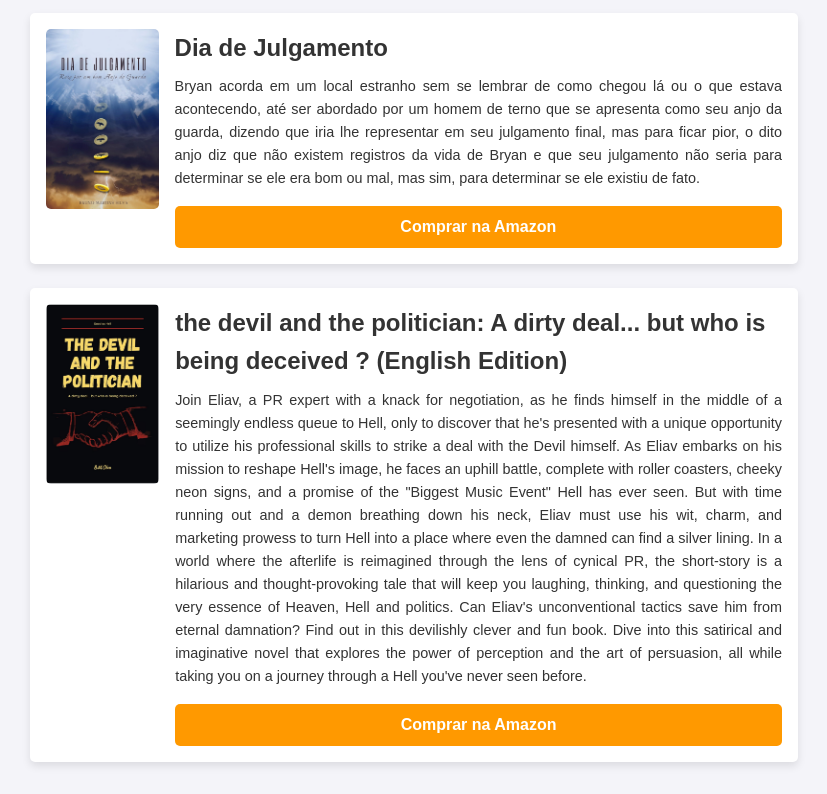
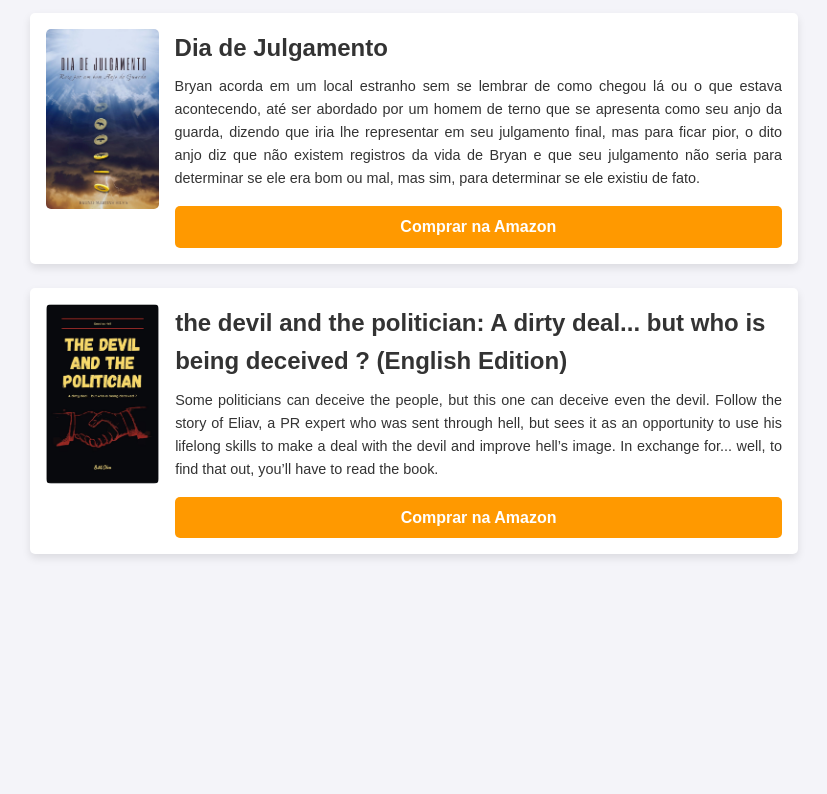
Before and after one commit to martinssilva/books, a plain HTML site: page index.html in a window 1280 px wide. Shown: the part 501-1295 px from the top of the page, without its empty margins (226-1053 px from the left). After the commit the page ends 1087 px from the top, so only its background shows below. Drawn offline with Linux system fonts and the light colour scheme.

Commit message:
Update index.html

```diff
--- a/index.html
+++ b/index.html
@@ -35,13 +35,8 @@
             <img src="./capaDevilNPolitician.jpg" alt="Capa do Livro" class="book-cover">
             <div class="book-details">
                 <h3>the devil and the politician: A dirty deal... but who is being deceived ? (English Edition)</h3>
-                <p class="synopsis">Join Eliav, a PR expert with a knack for negotiation, as he finds himself in the middle of a seemingly endless queue to Hell, only to discover that he's presented with a unique opportunity to utilize his professional skills to strike a deal with the Devil himself.
-
-As Eliav embarks on his mission to reshape Hell's image, he faces an uphill battle, complete with roller coasters, cheeky neon signs, and a promise of the "Biggest Music Event" Hell has ever seen. But with time running out and a demon breathing down his neck, Eliav must use his wit, charm, and marketing prowess to turn Hell into a place where even the damned can find a silver lining.
-
-In a world where the afterlife is reimagined through the lens of cynical PR, the short-story is a hilarious and thought-provoking tale that will keep you laughing, thinking, and questioning the very essence of Heaven, Hell and politics. Can Eliav's unconventional tactics save him from eternal damnation? Find out in this devilishly clever and fun book.
-
-Dive into this satirical and imaginative novel that explores the power of perception and the art of persuasion, all while taking you on a journey through a Hell you've never seen before.</p>
+                <p class="synopsis">Some politicians can deceive the people, but this one can deceive even the devil.
+Follow the story of Eliav, a PR expert who was sent through hell, but sees it as an opportunity to use his lifelong skills to make a deal with the devil and improve hell’s image. In exchange for... well, to find that out, you’ll have to read the book.</p>
                 <a href="https://www.amazon.com.br/devil-politician-dirty-deceived-English-ebook/dp/B0CJ6KWT4P/ref=sr_1_1?__mk_pt_BR=%C3%85M%C3%85%C5%BD%C3%95%C3%91&crid=2DT9ZAG5ZAI40&dib=eyJ2IjoiMSJ9.E26cmbONeV_DvbbHSvVQffKy_QsJA8lnPT6lr1a9M3VYFeZBM1nGauHBxtdpGYjHsBtGXvSgVOfygW6xJ5Usyg.EcAPgDtdExjEvuJQOl7JKvNM_Is1fpIcyYifJxX1Rgo&dib_tag=se&keywords=the+devil+and+the+politician&qid=1731620336&s=digital-text&sprefix=the+devil+and+the+politicia%2Cdigital-text%2C232&sr=1-1" class="amazon-link" target="_blank">Comprar na Amazon</a>
             </div>
         </div>
```
